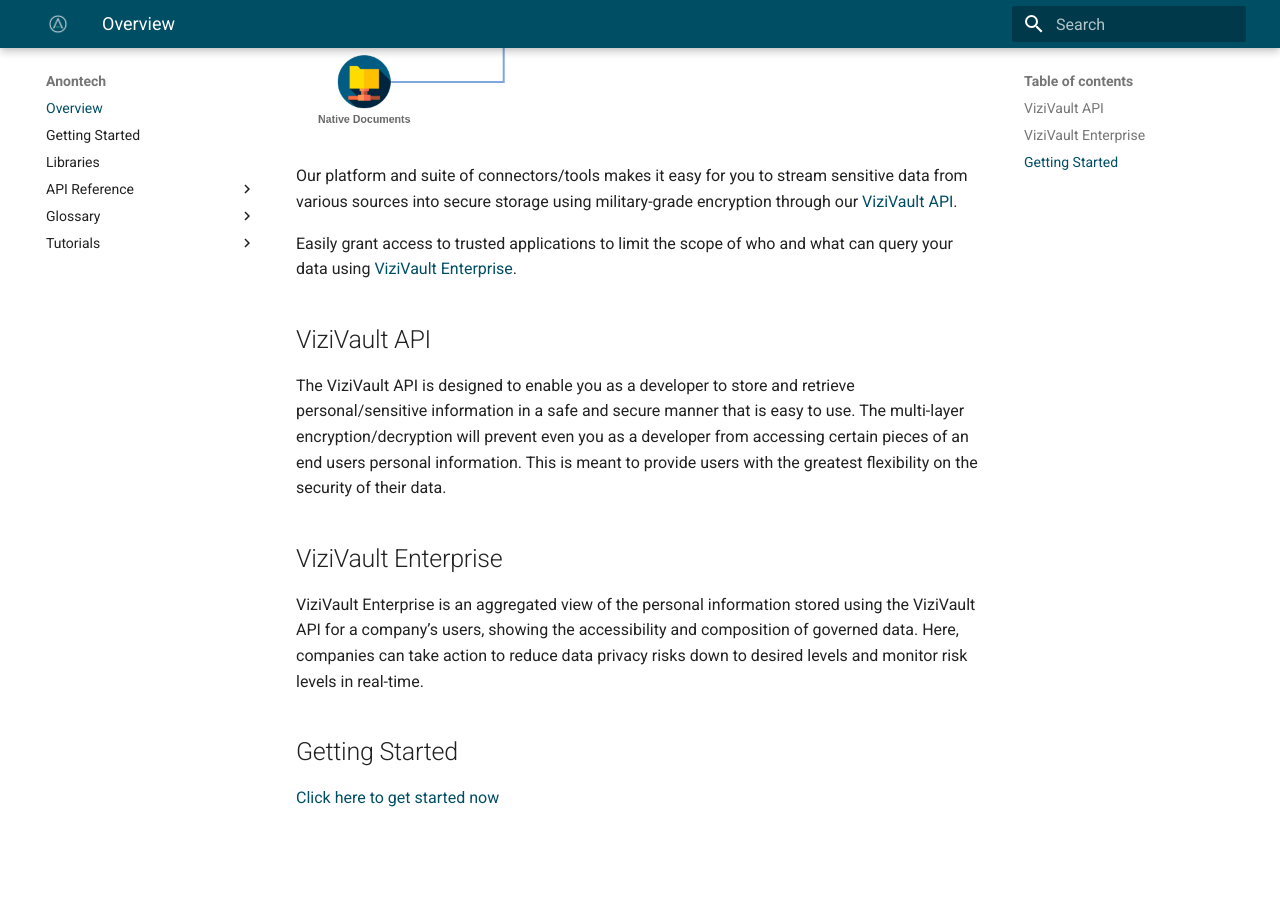
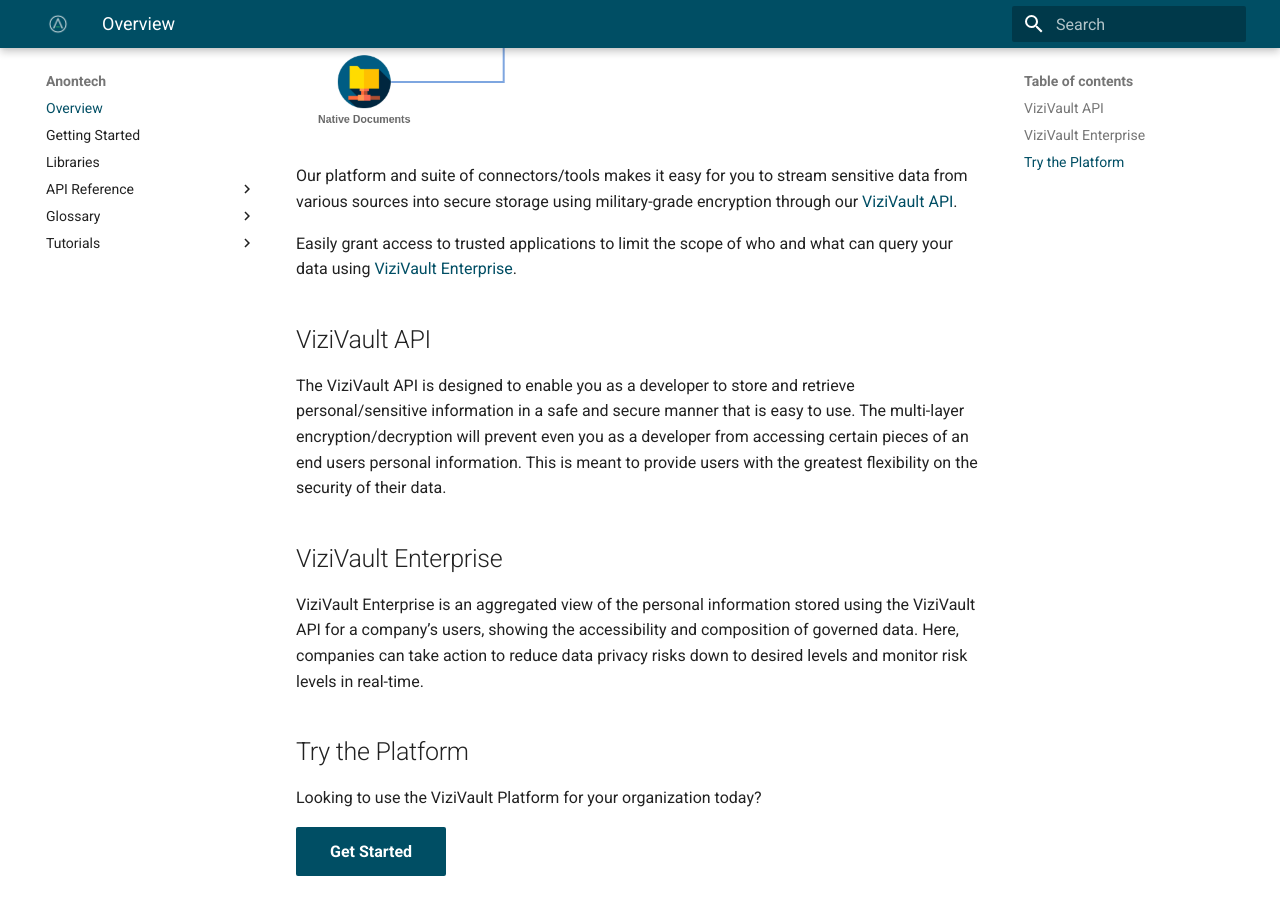
Before and after one commit to anontechnology/documentation, an MkDocs documentation site: the page built from docs/index.md, in a window 1280 px wide and 900 px high, scrolled down 701 px. Built offline with MkDocs 1.6.1 and Material for MkDocs 9.7.7, drawn with Linux system fonts in a browser that asks for light colours; before the commit the page ends 1536 px from its top, so only the background shows below that.

Commit message:
Add hook to getting started

```diff
--- a/docs/index.md
+++ b/docs/index.md
@@ -17,5 +17,7 @@ The ViziVault API is designed to enable you as a developer to store and retrieve
 
 ViziVault Enterprise is an aggregated view of the personal information stored using the ViziVault API for a company’s users, showing the accessibility and composition of governed data. Here, companies can take action to reduce data privacy risks down to desired levels and monitor risk levels in real-time.
 
-## Getting Started
-[Click here to get started now](/api/getting-started)
+## Try the Platform
+Looking to use the ViziVault Platform for your organization today?
+
+[Get Started](getting-started){: .md-button .md-button--primary }
```
